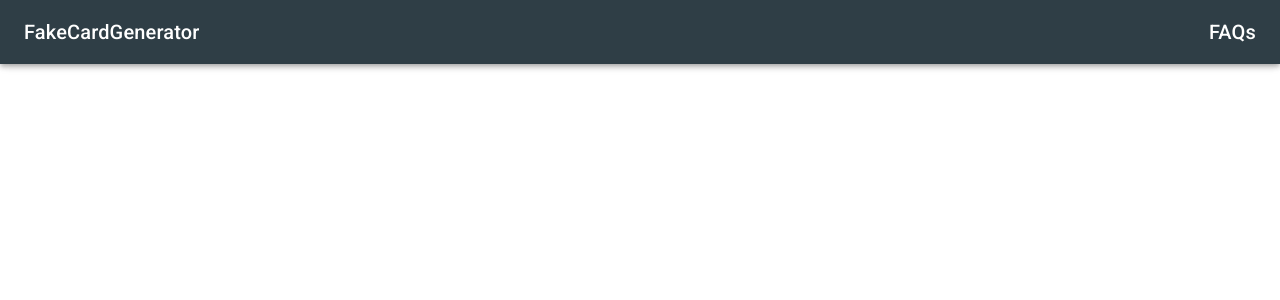
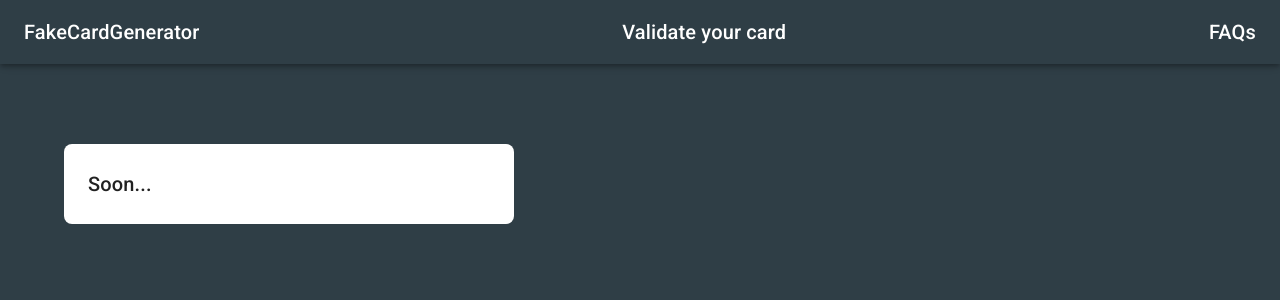
Before and after one commit to ernestocisnero/fake-creditCard-generator, a React (Vite) app: page /validate-card in a window 1280 px wide. Shown: the top 300 px of the page. Built offline with nearby package versions, Linux system fonts and the light colour scheme.

Commit message:
validate component

```diff
--- a/src/App.tsx
+++ b/src/App.tsx
@@ -1,6 +1,6 @@
 import { Typography } from "@mui/material";
 import { Route, Routes } from "react-router-dom"
-import { FAQs, Generator, NavBar } from "./components";
+import { FAQs, Generator, NavBar, ValidateCard } from "./components";
 
 
 
@@ -11,6 +11,7 @@ export const App = () => {
       <Routes>
         <Route path="/" element={<Generator />} />
         <Route path="/faqs" element={<FAQs />} />
+        <Route path="/validate-card" element={<ValidateCard />} />
       </Routes>
     </>
   )
--- a/src/components/CardGenerated.tsx
+++ b/src/components/CardGenerated.tsx
@@ -65,7 +65,7 @@ export const CardGenerated = () => {
                 <Typography
                     sx={{ color: "#aaa9ad", fontSize: "20px", pr: 2 }}
                 >
-                   { (userData.name && userData.lastName) ? ` ${ userData.name } ${ userData.lastName }`: ""}
+                   { (userData.name && userData.lastName) ? ` ${ userData.lastName }. ${ userData.name }`: ""}
                 </Typography>
             </Grid>
 
--- a/src/components/NavBar.tsx
+++ b/src/components/NavBar.tsx
@@ -1,7 +1,6 @@
 import { AppBar, Grid, IconButton, Toolbar, Typography } from "@mui/material";
 import { MenuOutlined, LogoutOutlined } from "@mui/icons-material";
 import { Link } from "react-router-dom";
-
 
 export const NavBar = () => {
     return (
@@ -9,24 +8,30 @@ export const NavBar = () => {
             position="fixed"
             sx={{
                 width: { sm: "100%" },
-                ml: { sm: "240px" }
+                ml: { sm: "240px" },
             }}
         >
             <Toolbar>
-
-                <Grid container direction='row' justifyContent='space-between'>
-
-                    <Link to="/" style={{color: "#fff", textDecoration:"none" }}>
-                        <Typography variant='h6' noWrap component='div'>FakeCardGenerator</Typography>
+                <Grid container direction="row" justifyContent="space-between">
+                    <Link to="/" style={{ color: "#fff", textDecoration: "none" }}>
+                        <Typography variant="h6" noWrap component="div">
+                            FakeCardGenerator
+                        </Typography>
                     </Link>
 
-                    <Link to="/faqs" style={{color: "#fff", textDecoration:"none" }}>
-                        <Typography variant='h6' noWrap component='div'>FAQs</Typography>
+                    <Link to="/validate-card" style={{ color: "#fff", textDecoration: "none" }}>
+                        <Typography variant="h6" noWrap component="div">
+                            Validate your card
+                        </Typography>
                     </Link>
 
-
+                    <Link to="/faqs" style={{ color: "#fff", textDecoration: "none" }}>
+                        <Typography variant="h6" noWrap component="div">
+                            FAQs
+                        </Typography>
+                    </Link>
                 </Grid>
             </Toolbar>
         </AppBar>
-    )
-}
+    );
+};
--- /dev/null
+++ b/src/components/ValidateCard.tsx
@@ -0,0 +1,39 @@
+import { Box, Grid, Typography } from '@mui/material';
+
+export const ValidateCard = () => {
+  return (
+    <Box
+      sx={{
+        display: "flex",
+        flexDirection: "column",
+        width: "100vw",
+        height: "100vh",
+        backgroundColor: "primary.main",
+      }}
+    >
+      <Grid
+        container
+        spacing={{ xs: 2, md: 2 }}
+        columns={{ xs: 2, sm: 2, md: 12 }}
+      >
+        <Grid
+          container
+          sx={{
+            backgroundColor: "white",
+            padding: 3,
+            marginLeft: { xs: 5, sm: 10 },
+            marginTop: { xs: 2, sm: 20 },
+            borderRadius: 2,
+            width: { xs: 300, sm: 450 },
+          }}
+        >
+          <Typography variant="h6" component="h6">Soon...</Typography>
+          <p>
+
+          </p>
+
+        </Grid>
+      </Grid>
+    </Box>
+  )
+}
--- a/src/components/index.ts
+++ b/src/components/index.ts
@@ -4,3 +4,4 @@ export * from './CardGenerated';
 export * from './Generator';
 export * from './NavBar';
 export * from './FAQs';
+export * from './ValidateCard';
```
